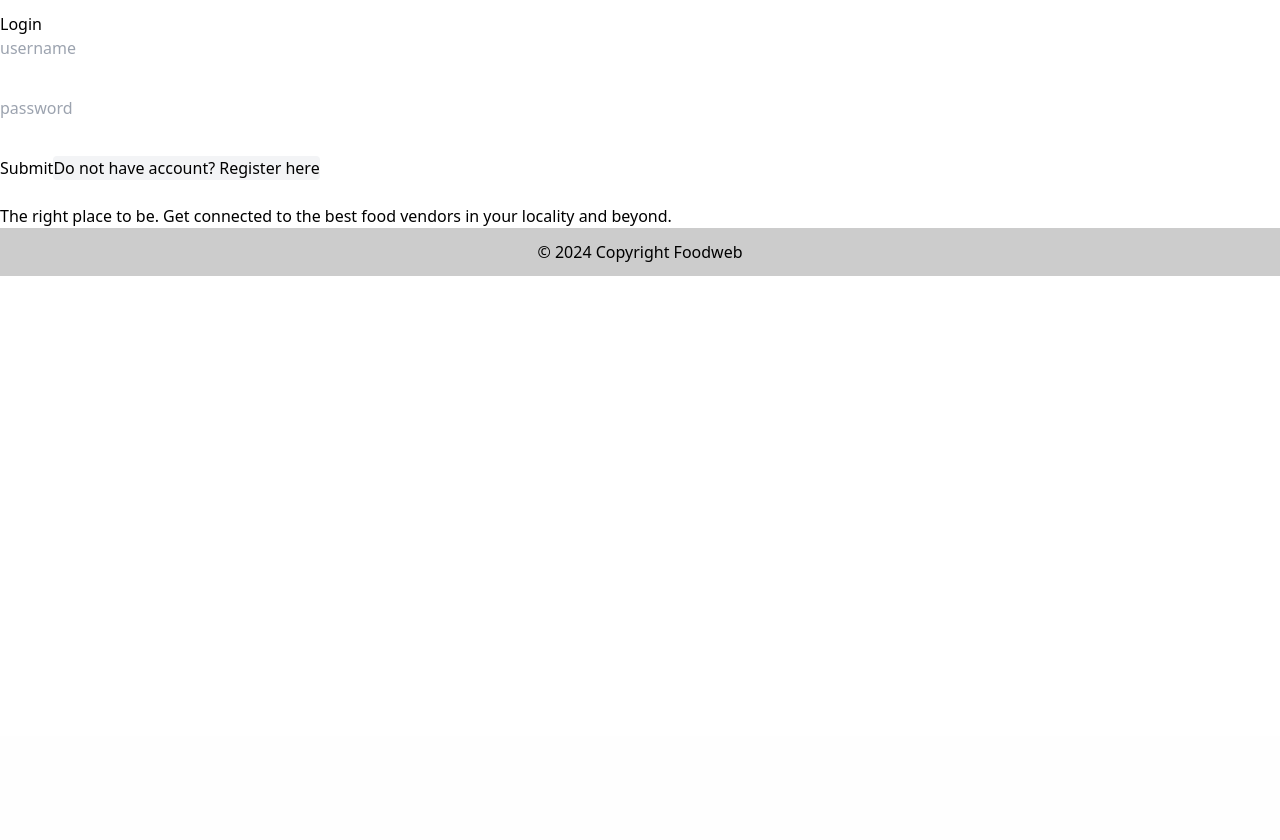
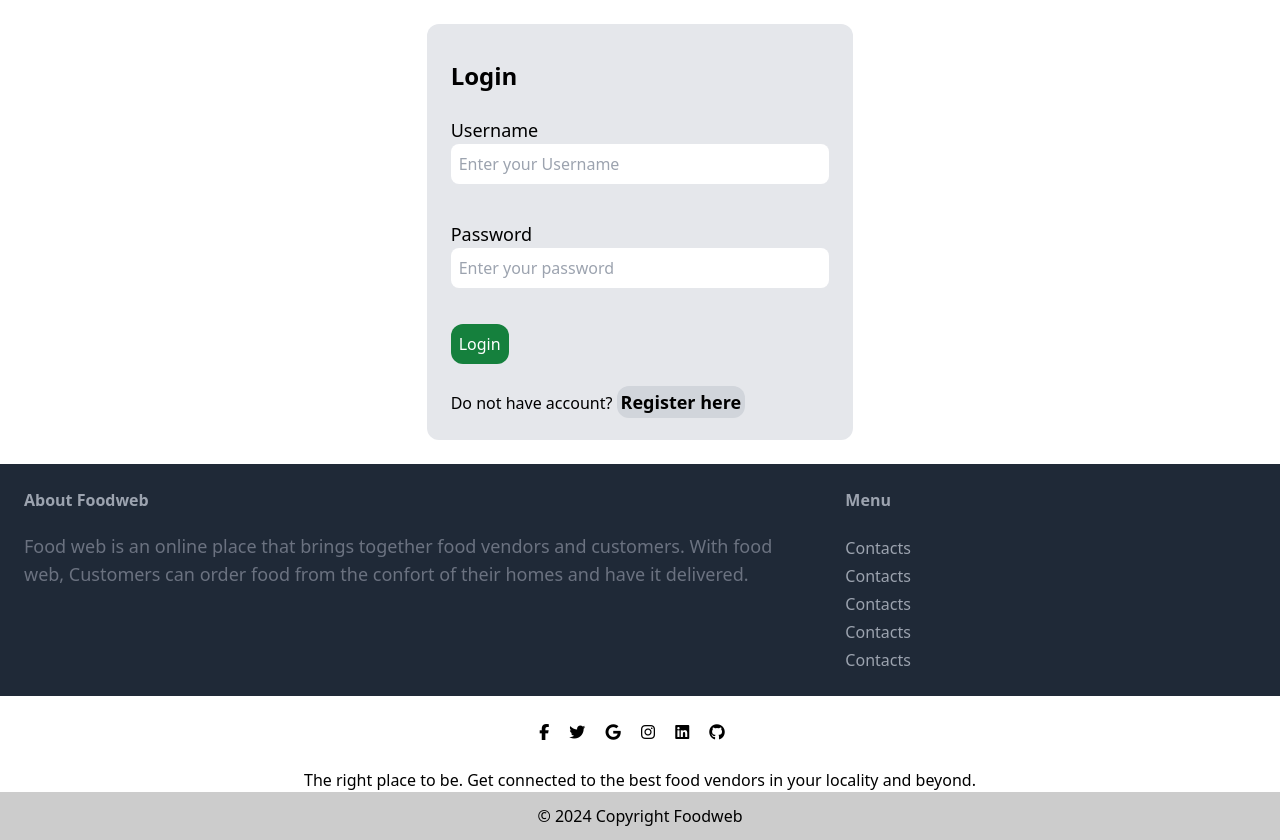
Before and after one commit to nalu-egwali/foodweb, a Django app: page /user/login/ in a window 1280 px wide. Shown: the part 64-904 px from the top of the page. Before the commit the page ends 340 px from the top, so only its background shows below. Run offline with Django 5.2, Linux system fonts and the light colour scheme; some libraries are stand-ins or nearby versions.

Commit message:
Refactor: Change login page styling to tailwindCSS
This commit changes the login page styling from
bootstrap to tailwindCSS

```diff
--- a/foods/templates/base.html
+++ b/foods/templates/base.html
@@ -7,6 +7,8 @@
     <meta name="viewport" content="width=device-width, initial-scale=1">
     <title>Food Web</title>
     <link href="{% static 'src/styles.css' %}" rel="stylesheet">
+    <link rel="stylesheet" href="https://cdnjs.cloudflare.com/ajax/libs/font-awesome/6.6.0/css/all.min.css" integrity="sha512-Kc323vGBEqzTmouAECnVceyQqyqdsSiqLQISBL29aUW4U/M7pSPA/gEUZQqv1cwx4OnYxTxve5UMg5GT6L4JJg==" crossorigin="anonymous" referrerpolicy="no-referrer" />
+
   </head>
   <body class="">
 
--- a/foods/templates/footer.html
+++ b/foods/templates/footer.html
@@ -1,10 +1,28 @@
 
 
     <footer>
-      <section class="grid grid-cols-3">
+      <section class="py-6 px-6 flex justify-between bg-gray-800 ">
+        <div class="w-2/3 pr-10">
+          <h3 class="mb-5 font-semibold text-gray-400">About Foodweb</h3>
+          <p class="text-lg text-gray-500">Food web is an online place that brings together food
+            vendors and customers. With food web, Customers can order food from the confort of their homes
+            and have it delivered.
+          </p>
+        </div>
+        <div class="w-1/3 text-gray-400">
+          <h3 class="pb-6 font-semibold">Menu</h3>
+          <ul class="space-y-1">
+            <li><a href="">Contacts</a></li>
+            <li><a href="">Contacts</a></li>
+            <li><a href="">Contacts</a></li>
+            <li><a href="">Contacts</a></li>
+            <li><a href="">Contacts</a></li>
+          </ul>
+
+        </div>
 
       </section>
-      <section>
+      <section class="text-center p-6">
         <a href="" class="text-dark me-4">
           <i class="fab fa-facebook-f"></i>
         </a>
@@ -25,7 +43,7 @@
         </a>
 
       </section>
-      <section>
+      <section class="text-center">
         <p>
           The right place to be. Get connected to the best food vendors in your locality and beyond.
         </p>
--- a/static/src/styles.css
+++ b/static/src/styles.css
@@ -650,6 +650,10 @@ video {
   margin-top: 1.5rem;
 }
 
+.mb-5 {
+  margin-bottom: 1.25rem;
+}
+
 .block {
   display: block;
 }
@@ -730,6 +734,10 @@ video {
   width: 12rem;
 }
 
+.w-2\/3 {
+  width: 66.666667%;
+}
+
 .max-w-11 {
   max-width: 2.75rem;
 }
@@ -795,6 +803,12 @@ video {
   gap: 1.5rem;
 }
 
+.space-y-1 > :not([hidden]) ~ :not([hidden]) {
+  --tw-space-y-reverse: 0;
+  margin-top: calc(0.25rem * calc(1 - var(--tw-space-y-reverse)));
+  margin-bottom: calc(0.25rem * var(--tw-space-y-reverse));
+}
+
 .justify-self-auto {
   justify-self: auto;
 }
@@ -813,6 +827,10 @@ video {
 
 .rounded-xl {
   border-radius: 0.75rem;
+}
+
+.rounded-lg {
+  border-radius: 0.5rem;
 }
 
 .rounded-b-xl {
@@ -898,6 +916,31 @@ video {
   background-color: rgb(17 24 39 / var(--tw-bg-opacity));
 }
 
+.bg-gray-800 {
+  --tw-bg-opacity: 1;
+  background-color: rgb(31 41 55 / var(--tw-bg-opacity));
+}
+
+.bg-green-700 {
+  --tw-bg-opacity: 1;
+  background-color: rgb(21 128 61 / var(--tw-bg-opacity));
+}
+
+.bg-teal-50 {
+  --tw-bg-opacity: 1;
+  background-color: rgb(240 253 250 / var(--tw-bg-opacity));
+}
+
+.bg-teal-950 {
+  --tw-bg-opacity: 1;
+  background-color: rgb(4 47 46 / var(--tw-bg-opacity));
+}
+
+.bg-teal-700 {
+  --tw-bg-opacity: 1;
+  background-color: rgb(15 118 110 / var(--tw-bg-opacity));
+}
+
 .object-contain {
   -o-object-fit: contain;
      object-fit: contain;
@@ -935,6 +978,10 @@ video {
   padding: 1.5rem;
 }
 
+.p-1 {
+  padding: 0.25rem;
+}
+
 .px-3 {
   padding-left: 0.75rem;
   padding-right: 0.75rem;
@@ -965,6 +1012,11 @@ video {
   padding-bottom: 0.75rem;
 }
 
+.py-6 {
+  padding-top: 1.5rem;
+  padding-bottom: 1.5rem;
+}
+
 .pr-8 {
   padding-right: 2rem;
 }
@@ -979,6 +1031,10 @@ video {
 
 .pt-2 {
   padding-top: 0.5rem;
+}
+
+.pr-10 {
+  padding-right: 2.5rem;
 }
 
 .text-center {
@@ -1032,6 +1088,11 @@ video {
   color: rgb(255 255 255 / var(--tw-text-opacity));
 }
 
+.text-gray-400 {
+  --tw-text-opacity: 1;
+  color: rgb(156 163 175 / var(--tw-text-opacity));
+}
+
 .hover\:bg-teal-700:hover {
   --tw-bg-opacity: 1;
   background-color: rgb(15 118 110 / var(--tw-bg-opacity));
--- a/user/templates/loginform.html
+++ b/user/templates/loginform.html
@@ -2,24 +2,25 @@
 {% extends 'base.html' %}
 
 {% block content %}
-<div class="col-md-4 offset-md-4">
+<div class="w-1/3 mx-auto p-6 m-6 rounded-xl bg-gray-200">
   <div class="mt-3">
-    <h3>Login</h3>
+    <h3 class="font-bold pb-6 text-2xl">Login</h3>
   </div>
   <form class="" method="POST" action="{% url 'user:login' %}">
     {% csrf_token %}
-    <div class="mb-3 bg-gradient">
-      <input type="text" class="form-control" placeholder="username" name="username" required>
+    <div class="mb-3 ">
+      <label for="" class="inline-block text-lg ">Username</label>
+      <input type="text" class="w-full p-2 rounded-lg" placeholder="Enter your Username" name="username" required>
     </div>
     <br>
     <div class="mb-3">
-      <input type="password" class="form-control" placeholder="password" name="password" required>
+      <label for="" class="inline-block text-lg ">Password</label>
+      <input type="password" class="w-full p-2 rounded-lg" placeholder="Enter your password" name="password" required>
     </div>
-    <br>
-    <div class="flex">
-      <button type="submit" class="btn btn-primary ">Submit</button>
-      <div class="bg-gray-100 rounded me-3">
-        <h6>Do not have account? <a href="#" class="inline-block">Register here</a></h6>
+    <div class="">
+      <button type="submit" class="p-2 m-6 mx-auto text-white bg-green-700 rounded-xl">Login</button>
+      <div class="">
+        <h6>Do not have account?  <a href="#" class="p-1 font-semibold text-lg rounded-xl bg-gray-300">Register here</a></h6>
       </div>
     </div>
   </form>
```
Also changed, not shown: db.sqlite3.
